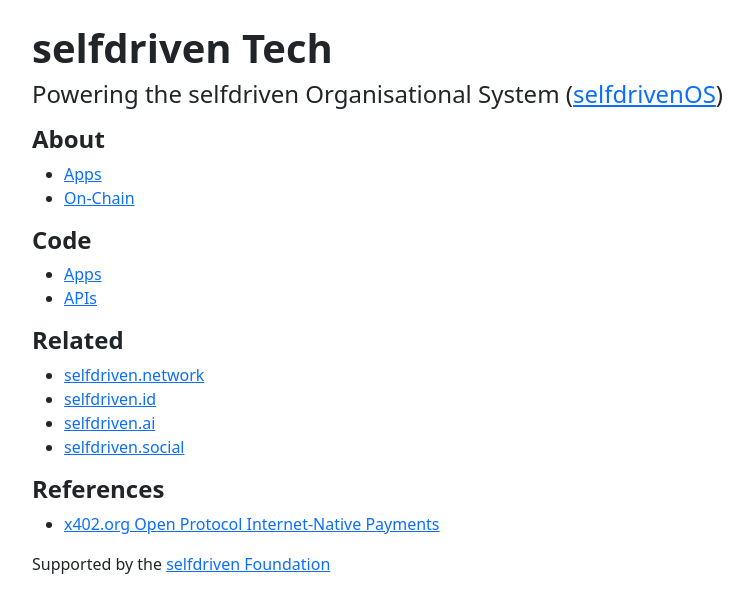
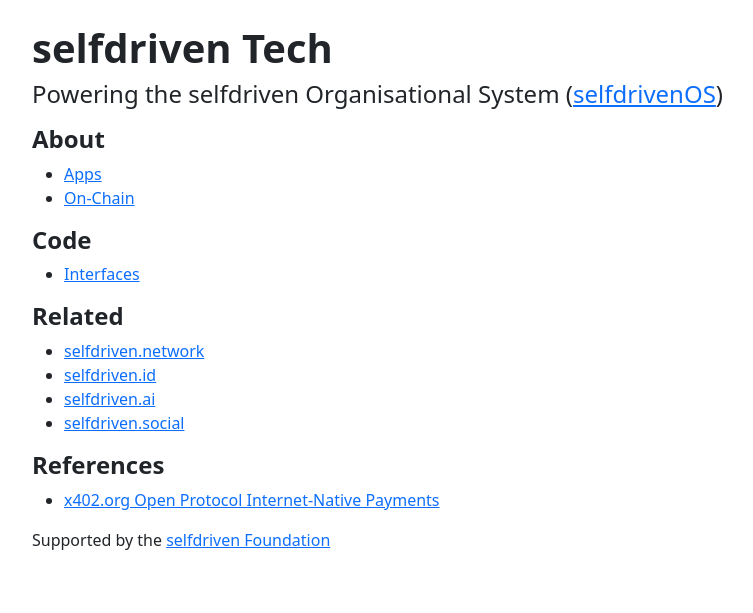
Before and after one commit to selfdriven-foundation/tech, a Jekyll site: the page index.html, which Jekyll copies as it is, in a window 1280 px wide. Shown: the top 613 px of the page, without its empty margins (50-803 px from the left). Built offline with Jekyll 4.4.1, drawn with Linux system fonts in a browser that asks for light colours.

Commit message:
Update index.html

```diff
--- a/index.html
+++ b/index.html
@@ -24,8 +24,7 @@
 
         <h4 class="fw-bold">Code</h4>
         <ul>
-            <li><a href="https://github.com/selfdriven-foundation/tech/tree/main/apps" target="_blank">Apps</a></li>
-            <li><a href="https://github.com/selfdriven-foundation/tech/tree/main/apis" target="_blank">APIs</a></li>
+            <li><a href="https://github.com/orgs/selfdriven-tech/repositories" target="_blank">Interfaces</a></li>
         </ul>
 
         <h4 class="fw-bold">Related</h4>
```
